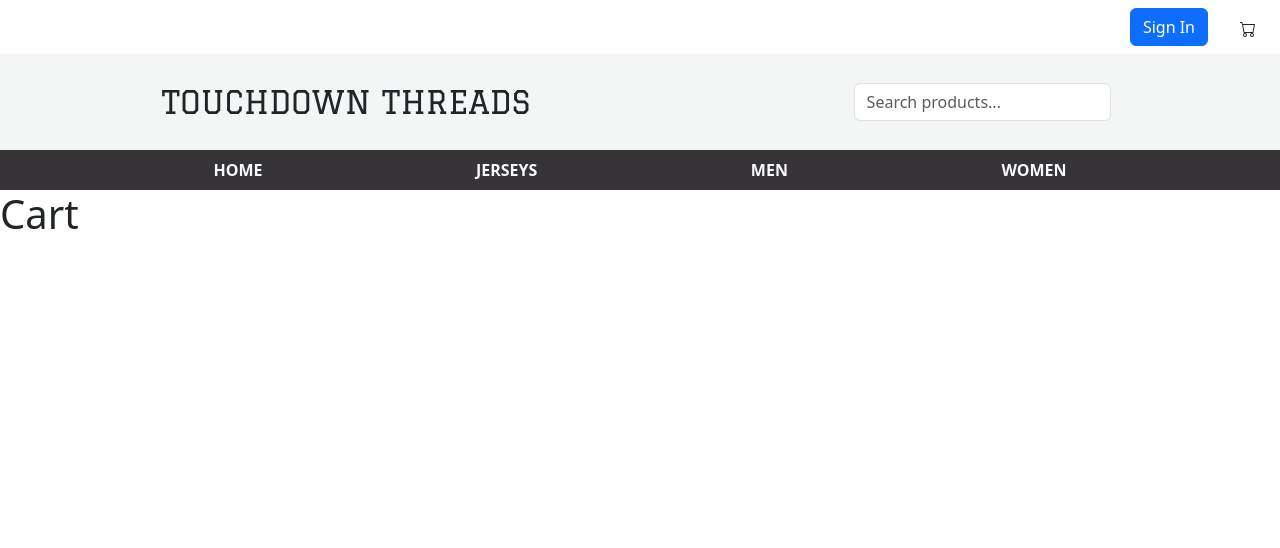
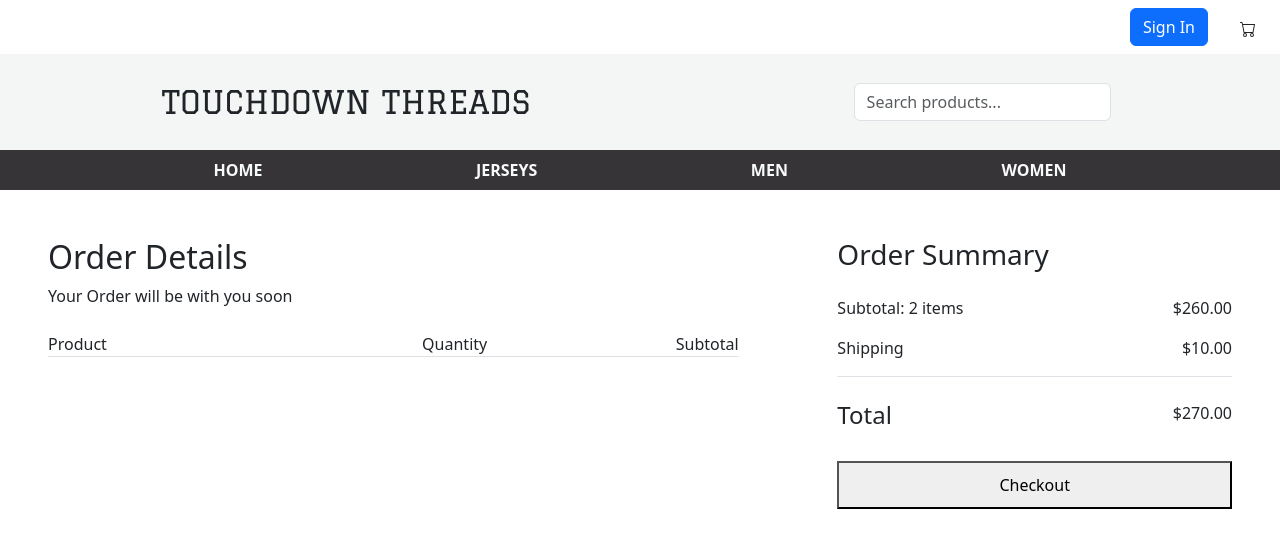
Before and after one commit to aaronsoukaphay/Final-Project, a React (Vite) app in the folder client/: page /cart in a window 1280 px wide. Shown: the top 548 px of the page. Built offline with nearby package versions, Linux system fonts and the light colour scheme.

Commit message:
Created layout for cart page

```diff
--- a/client/src/Cart.tsx
+++ b/client/src/Cart.tsx
@@ -1,3 +1,33 @@
 export default function Cart() {
-  return <h1>Cart</h1>;
+  return (
+    <div className="p-5 d-flex">
+      <div className="col-7 me-auto">
+        <h2>Order Details</h2>
+        <div>Your Order will be with you soon</div>
+        <div className="d-flex mt-4 border-bottom">
+          <div className="col-4 me-auto">Product</div>
+          <div className="col-1 me-auto">Quantity</div>
+          <div className="col-2 d-flex justify-content-end">Subtotal</div>
+        </div>
+      </div>
+      <div className="col-4">
+        <h3 className="mb-4">Order Summary</h3>
+        <div className="d-flex flex-column">
+          <div className="d-flex">
+            <div className="me-auto">Subtotal: 2 items </div>
+            <div>$260.00</div>
+          </div>
+          <div className="d-flex py-3">
+            <div className="me-auto">Shipping</div>
+            <div>$10.00</div>
+          </div>
+          <div className="d-flex py-4 border-top">
+            <h4 className="me-auto">Total</h4>
+            <div>$270.00</div>
+          </div>
+          <button style={{ height: '3rem' }}>Checkout</button>
+        </div>
+      </div>
+    </div>
+  );
 }
```
Also changed, not shown: client/src/Cart.css (added), 2 other files (tests, documents, lock files or other folders).
